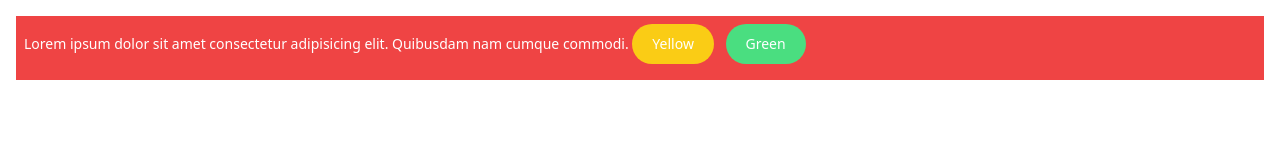
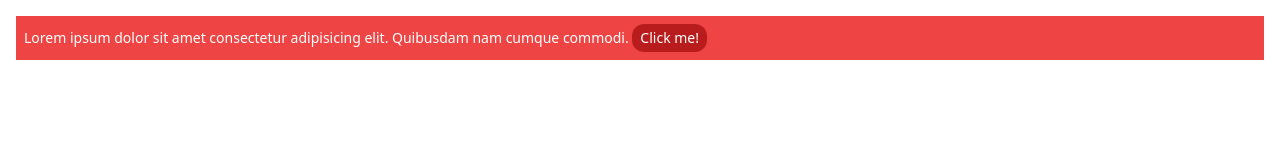
Before and after one commit to sailathakakumanu/tailwind-css-tutorials, a website built with Vite: page directives/index.html in a window 1280 px wide. Built offline with nearby package versions, Linux system fonts and the light colour scheme.

Commit message:
Apply @layer directive

```diff
--- a/directives/index.html
+++ b/directives/index.html
@@ -7,10 +7,14 @@
     <link rel="stylesheet" href="style.css">
 </head>
 <body>
-    <div class="m-4 text-sm p-2 bg-red-500 text-white">
+    <!-- <div class="m-4 text-sm p-2 bg-red-500 text-white">
     Lorem ipsum dolor sit amet consectetur adipisicing elit. Quibusdam nam cumque commodi.
 <button type="button" class="btn1">Yellow</button>
 <button type="button" class="text-white bg-green-400 hover:bg-green-500 focus:outline-none focus:ring-4 focus:ring-green-300 font-medium rounded-full text-sm px-5 py-2.5 text-center me-2 mb-2 dark:focus:ring-green-900">Green</button>
-    </div>
+    </div> -->
+    <div class="m-4 text-sm p-2 bg-red-500 text-white">
+        Lorem ipsum dolor sit amet consectetur adipisicing elit. Quibusdam nam cumque commodi.
+    <button class="btn1">Click me!</button>
+</div>
 </body>
 </html>
--- a/directives/style.css
+++ b/directives/style.css
@@ -1,27 +1,42 @@
-@tailwind base;
+/* @tailwind base;
 @tailwind components;
 
-/*
+
  * Defining the `.btn1` class after `@tailwind base` and `@tailwind components`:
  * - This style will only apply to the `base` and `components` layers,
  *   but not to the `utilities` layer.
  * - As a result, `.btn1` may not behave as expected if it depends on utility classes.
- */
-/* .btn1 {
+
+.btn1 {
     @apply text-white bg-yellow-400 hover:bg-yellow-500 focus:outline-none focus:ring-4 focus:ring-yellow-300 font-medium rounded-full text-sm px-5 py-2.5 text-center me-2 mb-2 dark:focus:ring-yellow-900;
-} */
+}
 
 @tailwind utilities;
 
-/*
+
  * Defining the `.btn1` class after `@tailwind utilities`:
  * - This ensures the `.btn1` class is applied to all layers (base, components, and utilities).
  * - It guarantees proper functioning of all Tailwind utilities included in the class definition.
  * - Place your custom styles here for full compatibility with the entire Tailwind CSS structure.
- */
+
 .btn1 {
     @apply text-white bg-yellow-400 hover:bg-yellow-500 focus:outline-none focus:ring-4 focus:ring-yellow-300 font-medium rounded-full text-sm px-5 py-2.5 text-center me-2 mb-2 dark:focus:ring-yellow-900;
 }
-/* @tailwind base: Adds global styles and resets for consistent rendering across browsers.
+@tailwind base: Adds global styles and resets for consistent rendering across browsers.
 @tailwind components: Includes pre-built reusable styles for components like buttons, cards, etc.
 @tailwind utilities: Provides individual utility classes for styling elements directly (e.g., bg-red-500, text-center). */
+@tailwind base;
+@tailwind components;
+@tailwind utilities;
+@layer components{
+    .btn1{
+        @apply text-white bg-red-700 rounded-xl px-2 py-1 text-sm;
+    }
+
+}
+/* @apply Directive:
+The @apply directive allows you to use Tailwind's utility classes inside a CSS rule.
+It helps keep styles organized and reusable, similar to writing traditional CSS but using Tailwind classes.
+@layer Directive:
+The @layer directive defines styles within specific layers (base, components, utilities).
+It ensures that styles are correctly applied in Tailwind’s processing order. */
```
